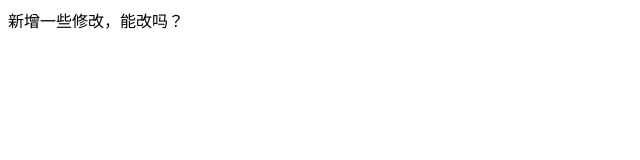
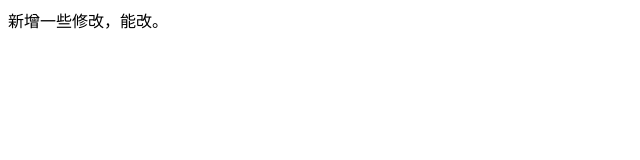
Before and after one commit to fufulucky/newtest, a plain HTML site: page index.html in a window 1280 px wide. Shown: the full height of the page, 0-640 px from the left. Drawn offline with Linux system fonts and the light colour scheme.

Commit message:
before合并

```diff
--- a/index.html
+++ b/index.html
@@ -5,6 +5,6 @@
     <title>Document</title>
 </head>
 <body>
-    新增一些修改，能改吗？
+    新增一些修改，能改。
 </body>
 </html>
```
